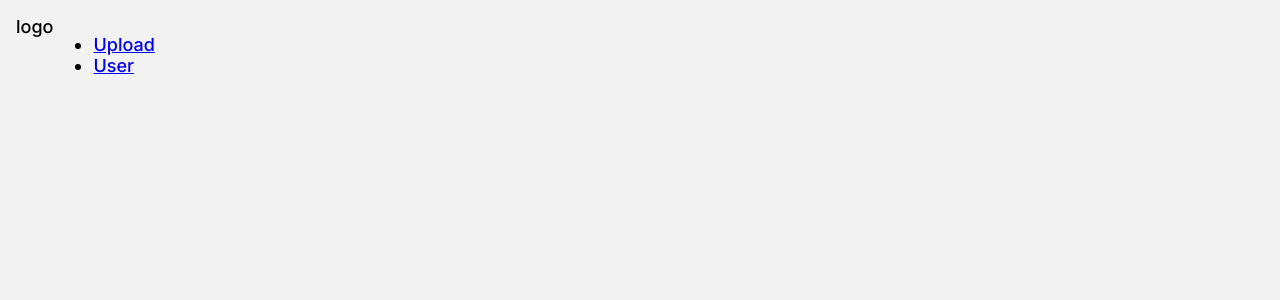
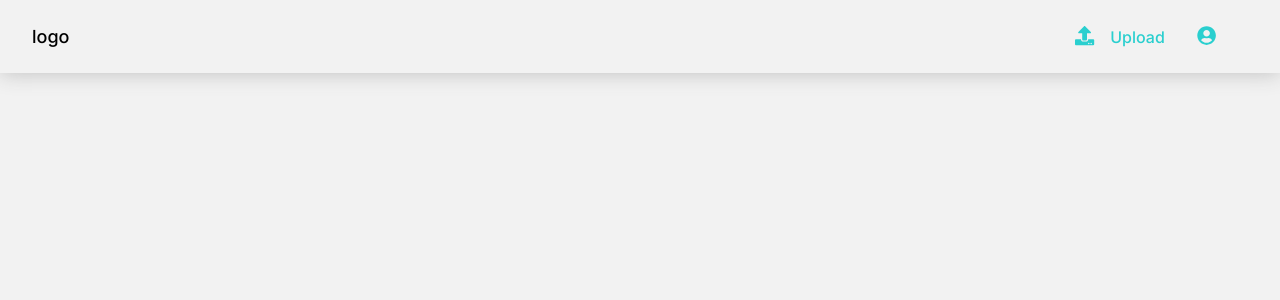
Before and after one commit to Andreszd/srra-ing-soft, a React (Create React App) app: page /home in a window 1280 px wide. Shown: the top 300 px of the page. Built offline with nearby package versions, Linux system fonts and the light colour scheme.

Commit message:
Header agregado a laging page Home

```diff
--- a/src/components/Header/index.js
+++ b/src/components/Header/index.js
@@ -1,5 +1,9 @@
 import React from 'react'
+import { FontAwesomeIcon } from '@fortawesome/react-fontawesome'
+import { faUpload, faUserCircle } from '@fortawesome/free-solid-svg-icons'
+
 import '../../scss/blocks/Header.scss'
+import '../../scss/blocks/nav-menu.scss'
 const Header = () => {
     return (
         <header className="header">
@@ -9,10 +13,14 @@ const Header = () => {
             <nav className="header__menu">
                 <ul className="nav-menu">
                     <li className="nav-menu__item">
-                        <a href="#">Upload</a>
+                        <a href="#" className="nav-menu__link" >
+                           <FontAwesomeIcon icon={ faUpload } className="nav-menu__icon"/>
+                            Upload</a>
                     </li>
                     <li className="nav-menu__item">
-                        <a href="#">User</a>
+                        <a href="#" className="nav-menu__link nav-menu__link--background">
+                            <FontAwesomeIcon icon={ faUserCircle } className="nav-menu__icon"/>
+                        </a>
                     </li>
                 </ul>
             </nav>
--- a/src/scss/blocks/Header.scss
+++ b/src/scss/blocks/Header.scss
@@ -1,5 +1,9 @@
+@import '../base/colors';
 .header{
-    padding: 1rem;
+    padding: .5rem 2rem;
     display: flex;
+    justify-content: space-between;
+    align-items: center;
     width: 100%;
+    box-shadow: 0px 1px 20px #c2c2c2;
 }
--- /dev/null
+++ b/src/scss/blocks/nav-menu.scss
@@ -0,0 +1,17 @@
+@import '../base/colors';
+.nav-menu{
+    display: flex;
+    list-style: none;
+    &__item{
+        margin: 0 1rem;
+    }
+    &__link{
+       text-decoration: none;
+       color: $turquesa;
+       font-size: 1rem;
+    }
+    &__icon{
+        margin-right: 1rem;
+        font-size: 1.2rem;
+    }
+}
```
Also changed, not shown: 1 other file (tests, documents, lock files or other folders).
